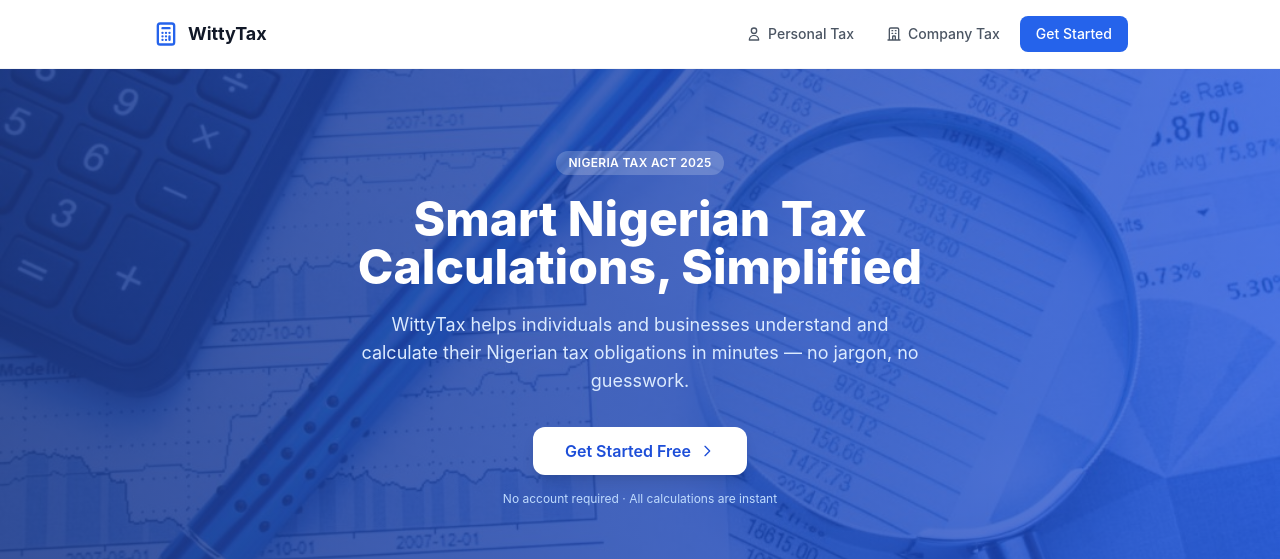
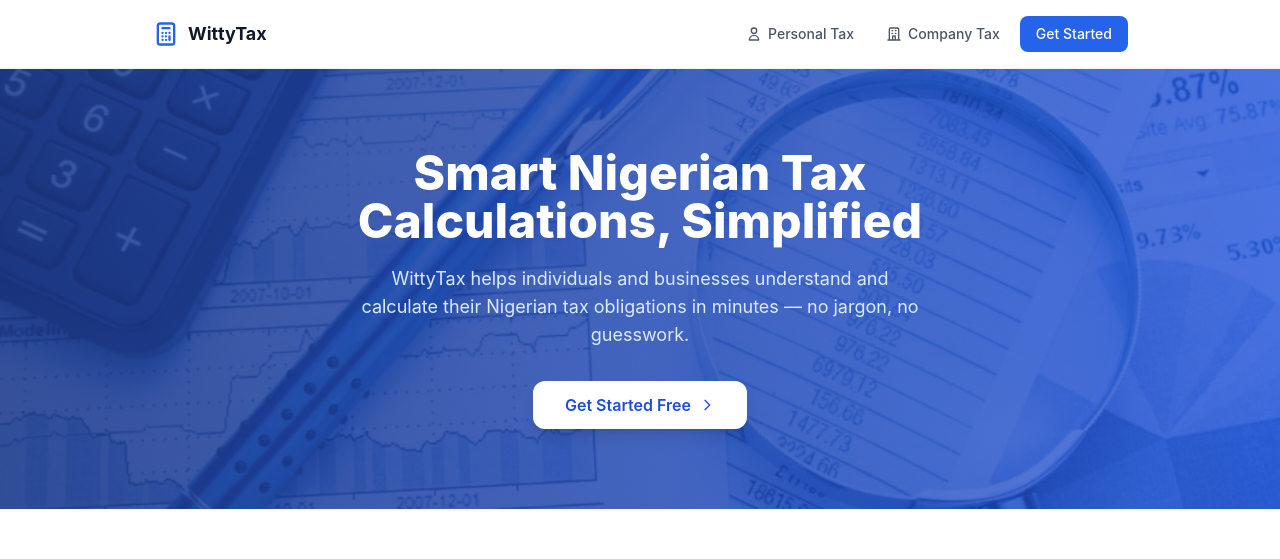
Before and after one commit to KPope99/wittytax, a React (Create React App) app: page / in a window 1280 px wide. Shown: the top 559 px of the page. Built offline with nearby package versions, Linux system fonts and the light colour scheme; no server answers.

Commit message:
Remove NTA 2025 badge and disclaimer text from hero section
Co-Authored-By: Claude Sonnet 4.6 <noreply@anthropic.com>

```diff
--- a/src/components/HomePage.tsx
+++ b/src/components/HomePage.tsx
@@ -108,9 +108,6 @@ const HomePage: React.FC<HomePageProps> = ({ onGetStarted }) => {
       >
         <div className="absolute inset-0 bg-gradient-to-r from-primary-900/85 to-primary-700/75" />
         <div className="relative max-w-5xl mx-auto px-6 py-20 text-center">
-          <span className="inline-block px-3 py-1 bg-white/20 text-white text-xs font-semibold rounded-full mb-5 tracking-wide uppercase">
-            Nigeria Tax Act 2025
-          </span>
           <h1 className="text-4xl md:text-5xl font-extrabold leading-tight mb-5">
             Smart Nigerian Tax<br />Calculations, Simplified
           </h1>
@@ -127,7 +124,6 @@ const HomePage: React.FC<HomePageProps> = ({ onGetStarted }) => {
               <path strokeLinecap="round" strokeLinejoin="round" strokeWidth={2} d="M9 5l7 7-7 7" />
             </svg>
           </button>
-          <p className="text-xs text-primary-200 mt-4">No account required · All calculations are instant</p>
         </div>
       </section>
 
```
